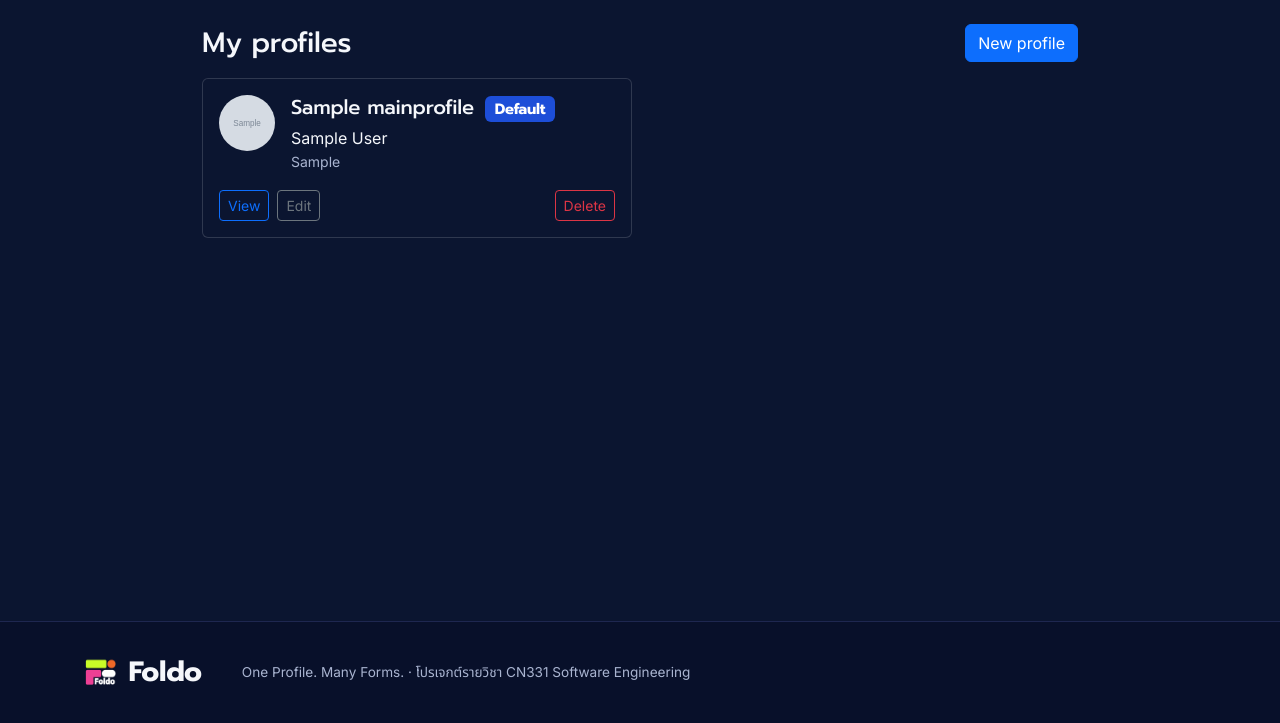
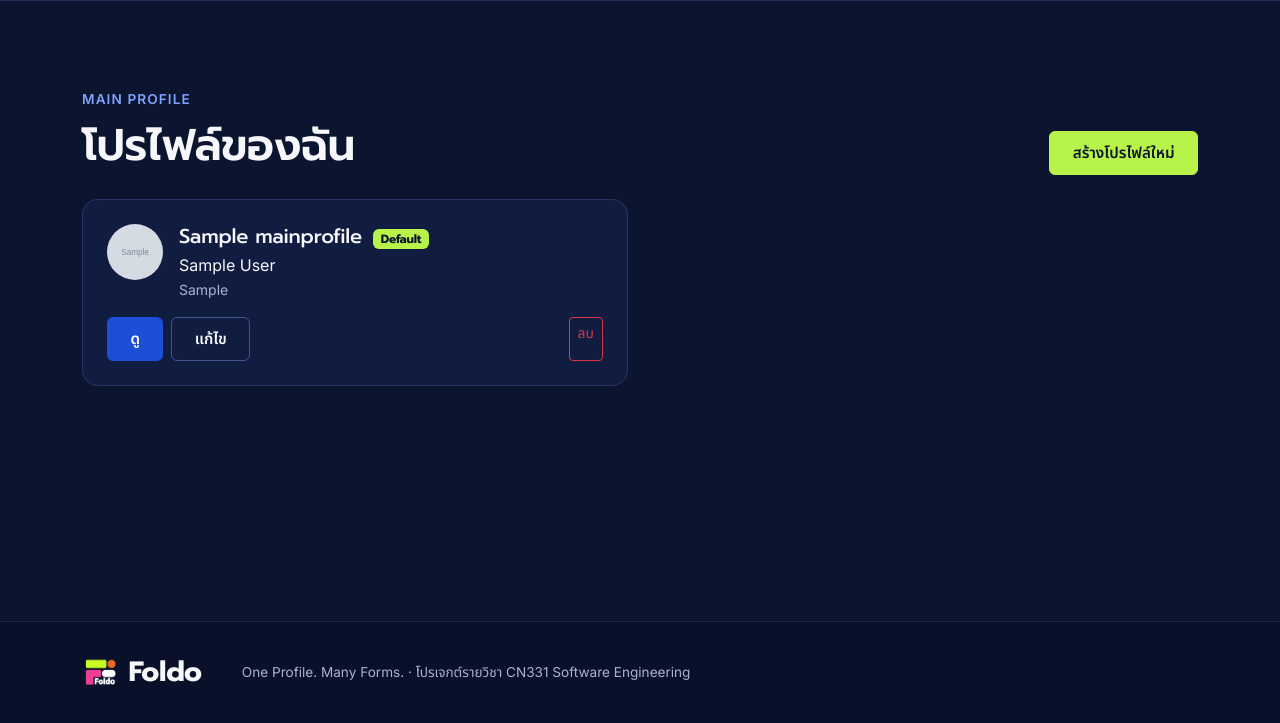
Before and after one commit to 6710615151/CN331-Foldo, a Django app: page /profiles/ in a window 1280 px wide. Shown: the part 77-800 px from the top of the page. Run offline with Django 5.2, Linux system fonts and the light colour scheme; a user stored in the database is signed in; tables that the repository leaves empty hold one stand-in row (values such as "Sample post"); grey boxes marked "Sample" are stand-in pictures.

Commit message:
style(profiles): FOLDO theme for profile pages, shared form partials
Profile list, form and delete pages use foldo-section/foldo-card and FOLDO
buttons, Thai copy and the shared empty state; the form renders with
partials/form_field.html and form_errors.html, so profiles/_field.html and
the add_class filter are removed. detail.html only changes its header (the
rest is themed through .foldo-profile CSS) to avoid conflicts with FOLDO-04.

```diff
--- a/apps/profiles/templates/profiles/list.html
+++ b/apps/profiles/templates/profiles/list.html
@@ -1,22 +1,25 @@
 {% extends "base.html" %}
-{% block title %}My profiles{% endblock %}
+{% block title %}โปรไฟล์ของฉัน — FOLDO{% endblock %}
 {% block content %}
-<div class="container py-4" style="max-width: 900px;">
-  <div class="d-flex justify-content-between align-items-center flex-wrap gap-2 mb-3">
-    <h1 class="h3 mb-0">My profiles</h1>
+<section class="foldo-section foldo-profile" aria-labelledby="profiles-heading">
+  <div class="container">
+    <header class="d-flex justify-content-between align-items-end flex-wrap gap-3 mb-4">
+      <div>
+        <p class="foldo-eyebrow" lang="en">Main profile</p>
+        <h1 id="profiles-heading" class="foldo-section__title mb-0">โปรไฟล์ของฉัน</h1>
+      </div>
       {% if can_create %}
-      <a class="btn btn-primary" href="{% url 'profiles:create' %}">New profile</a>
+        <a class="btn btn-lime" href="{% url 'profiles:create' %}">สร้างโปรไฟล์ใหม่</a>
       {% else %}
-      <span class="small text-body-secondary">Limit of {{ max_profiles }} profiles reached</span>
+        <span class="small foldo-section__subtitle">สร้างได้สูงสุด {{ max_profiles }} โปรไฟล์</span>
       {% endif %}
-  </div>
+    </header>
 
-  {% if profiles %}
-    <div class="row g-3">
+    {% url "profiles:create" as create_url %}
+    <div class="row g-4">
       {% for profile in profiles %}
-        <div class="col-md-6">
-          <article class="card h-100">
-            <div class="card-body d-flex flex-column">
+        <div class="col-12 col-md-6">
+          <article class="foldo-card h-100 d-flex flex-column">
             <div class="d-flex align-items-start gap-3 mb-2">
               {% if profile.photo %}
                 <img src="{{ profile.photo.url }}" alt="" width="56" height="56"
@@ -25,40 +28,38 @@
               <div class="flex-grow-1">
                 <h2 class="h5 mb-1">
                   {{ profile.label }}
-                    {% if profile.is_default %}<span class="badge text-bg-primary ms-1">Default</span>{% endif %}
+                  {% if profile.is_default %}<span class="badge foldo-badge ms-1">Default</span>{% endif %}
                 </h2>
                 <p class="mb-0">{{ profile.full_name }}</p>
-                  {% if profile.headline %}<p class="mb-0 small text-body-secondary">{{ profile.headline }}</p>{% endif %}
+                {% if profile.headline %}<p class="mb-0 small foldo-section__subtitle">{{ profile.headline }}</p>{% endif %}
               </div>
             </div>
 
             {% if not profile.is_complete %}
-                <p class="small text-warning-emphasis mb-2">
-                  Incomplete ({{ profile.completion_percent }}%): needs {{ profile.missing_fields|join:", " }}
+              <p class="small foldo-profile__warn mb-2">
+                ยังไม่ครบ ({{ profile.completion_percent }}%) ขาด: {{ profile.missing_fields|join:", " }}
               </p>
             {% endif %}
 
             <div class="d-flex flex-wrap gap-2 mt-auto pt-2">
-                <a class="btn btn-sm btn-outline-primary" href="{% url 'profiles:view' profile.pk %}">View</a>
-                <a class="btn btn-sm btn-outline-secondary" href="{% url 'profiles:update' profile.pk %}">Edit</a>
+              <a class="btn btn-sm btn-foldo" href="{% url 'profiles:view' profile.pk %}">ดู<span class="visually-hidden"> {{ profile.label }}</span></a>
+              <a class="btn btn-sm btn-outline-foldo" href="{% url 'profiles:update' profile.pk %}">แก้ไข<span class="visually-hidden"> {{ profile.label }}</span></a>
               {% if not profile.is_default %}
                 <form method="post" action="{% url 'profiles:make_default' profile.pk %}" class="m-0">
                   {% csrf_token %}
-                    <button type="submit" class="btn btn-sm btn-outline-secondary">Make default</button>
+                  <button type="submit" class="btn btn-sm btn-outline-foldo">ตั้งเป็น Default</button>
                 </form>
               {% endif %}
-                <a class="btn btn-sm btn-outline-danger ms-auto" href="{% url 'profiles:delete' profile.pk %}">Delete</a>
-              </div>
+              <a class="btn btn-sm btn-outline-danger ms-auto" href="{% url 'profiles:delete' profile.pk %}">ลบ<span class="visually-hidden"> {{ profile.label }}</span></a>
             </div>
           </article>
         </div>
+      {% empty %}
+        <div class="col-12">
+          {% include "partials/empty_state.html" with message="คุณยังไม่มีโปรไฟล์หลัก" action_url=create_url action_label="สร้างโปรไฟล์แรก" %}
+        </div>
       {% endfor %}
     </div>
-  {% else %}
-    <div class="card card-body text-center py-5">
-      <p class="mb-3">You don't have a profile yet.</p>
-      <div><a class="btn btn-primary" href="{% url 'profiles:create' %}">Create your first profile</a></div>
   </div>
-  {% endif %}
-</div>
+</section>
 {% endblock %}
--- a/static/css/styles.css
+++ b/static/css/styles.css
@@ -583,6 +583,57 @@ main:has(> .foldo-hero) {
   margin-bottom: 0.75rem;
 }
 
+/* --- Main Profile pages (FOLDO-03) -------------------------------------- */
+.foldo-profile__narrow {
+  max-width: 760px;
+}
+
+.foldo-profile__back {
+  font-size: 0.9rem;
+  text-decoration: none;
+}
+
+.foldo-profile__warn {
+  color: var(--foldo-orange);
+}
+
+.foldo-badge {
+  background: var(--foldo-lime);
+  color: var(--foldo-ink-dark);
+  font-size: 0.75rem;
+}
+
+.foldo-profile-card__initials {
+  background: var(--foldo-surface-2);
+  color: var(--foldo-lime);
+}
+
+/* detail.html still uses Bootstrap's primary/secondary buttons and alerts;
+   map them onto FOLDO colours inside profile pages only. */
+.foldo-profile .btn-primary {
+  --bs-btn-bg: var(--foldo-lime);
+  --bs-btn-border-color: var(--foldo-lime);
+  --bs-btn-color: var(--foldo-ink-dark);
+  --bs-btn-hover-bg: #c9f76b;
+  --bs-btn-hover-border-color: #c9f76b;
+  --bs-btn-hover-color: var(--foldo-ink-dark);
+  font-weight: 600;
+}
+
+.foldo-profile .btn-outline-secondary {
+  --bs-btn-color: var(--foldo-ink);
+  --bs-btn-border-color: var(--foldo-border-strong);
+  --bs-btn-hover-bg: var(--foldo-surface-2);
+  --bs-btn-hover-border-color: var(--foldo-blue-strong);
+  --bs-btn-hover-color: var(--foldo-ink);
+}
+
+.foldo-profile .alert-warning {
+  --bs-alert-bg: rgba(255, 106, 43, 0.12);
+  --bs-alert-border-color: rgba(255, 106, 43, 0.45);
+  --bs-alert-color: var(--foldo-ink);
+}
+
 /* --- Error pages (404 / 500) ------------------------------------------- */
 .foldo-state {
   max-width: 34rem;
```
Also changed, not shown: apps/profiles/templates/profiles/_profile_card.html (+6 -6 lines), apps/profiles/templates/profiles/confirm_delete.html (+19 -14 lines), apps/profiles/templates/profiles/detail.html (+4 -4 lines), apps/profiles/templates/profiles/edit.html (+49 -57 lines), apps/profiles/templatetags/profile_tags.py (+0 -10 lines). Lines whose indentation alone changed are shown as unchanged.
